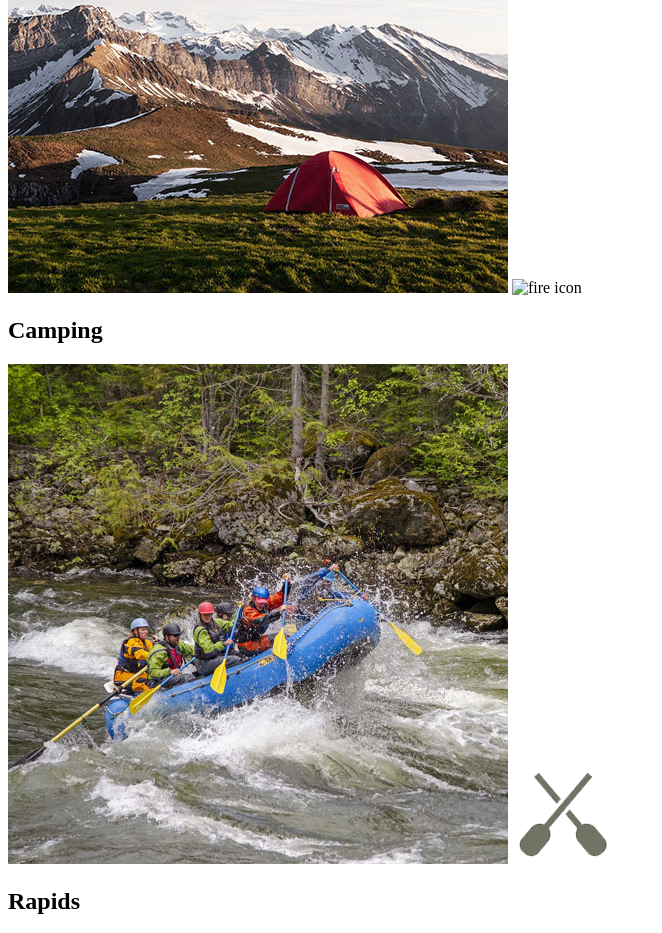
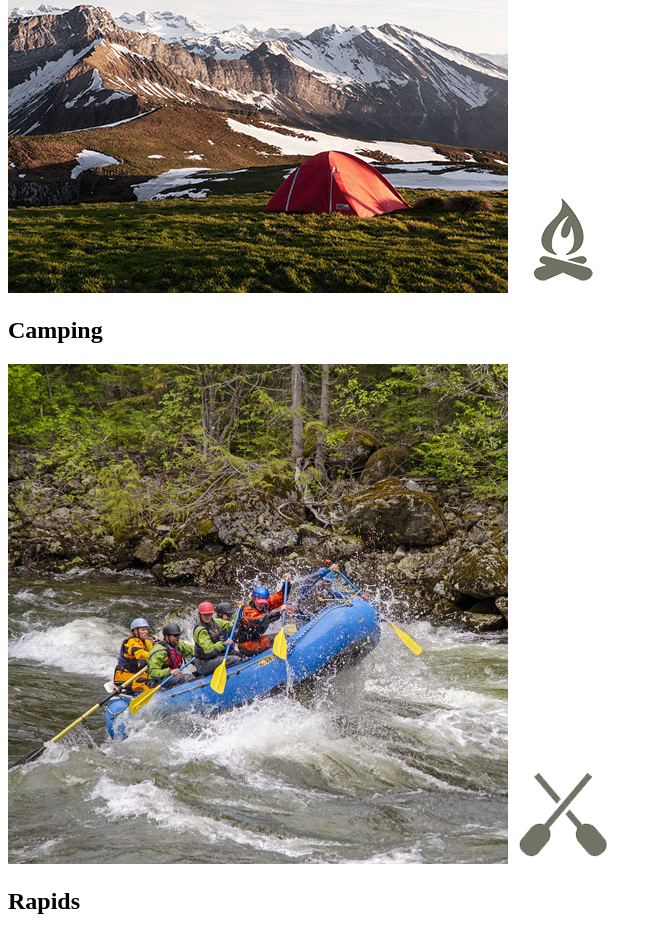
Before and after one commit to Missykim/WDD130, a plain HTML site: page wwr/index.html in a window 1280 px wide. Shown: the part 1917-2850 px from the top of the page, without its empty margins (0-662 px from the left). Drawn offline with Linux system fonts and the light colour scheme.

Commit message:
FIRE ICON CORRECTION

```diff
--- a/wwr/index.html
+++ b/wwr/index.html
@@ -36,7 +36,7 @@
                 </section>
                 <section class="camping-card">
                     <img class="card-img" src="images/camping.jpg" alt="tent in mountains">
-                    <img class="icon" src="images/fire_icon/png" alt="fire icon">
+                    <img class="icon" src="images/fire_icon.png" alt="fire icon">
                     <h2>Camping</h2>
                 </section>
                 <section class=rapids-card>
```
